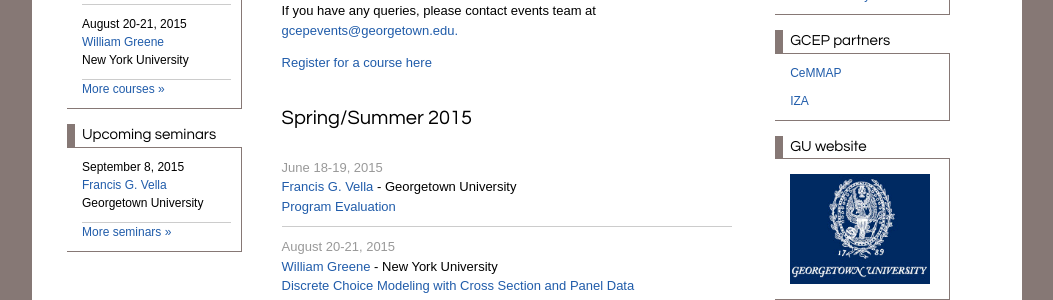
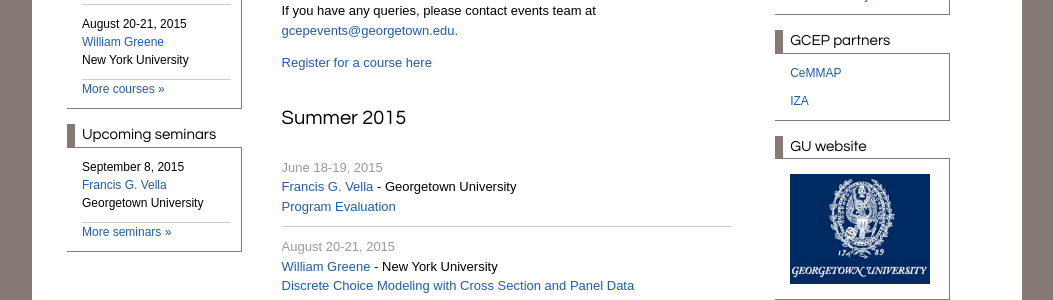
Before and after one commit to georgetown-econ/gcep, a Jekyll site: the page built from courses.html, in a window 1280 px wide. Shown: the part 499-799 px from the top of the page, without its empty margins (113-1166 px from the left). Built offline with Jekyll 4.4.1, drawn with Linux system fonts in a browser that asks for light colours; a script that is not in the unit is left out.

Commit message:
Updated courses.html

```diff
--- a/courses.html
+++ b/courses.html
@@ -34,7 +36,7 @@
         <a href="/booking">Register for a course here</a>
       </p>
 
-      <h1>Spring/Summer 2015</h1>
+      <h1>Summer 2015</h1>
       <div class="courses">
         {% for course in site.data.courses %}
         <div class="course panel-section-content-item">
```
Also changed, not shown: other parts of courses.html (+2 -0 lines).
